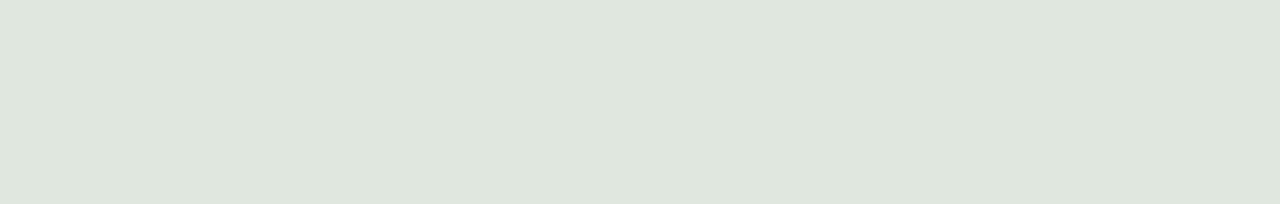
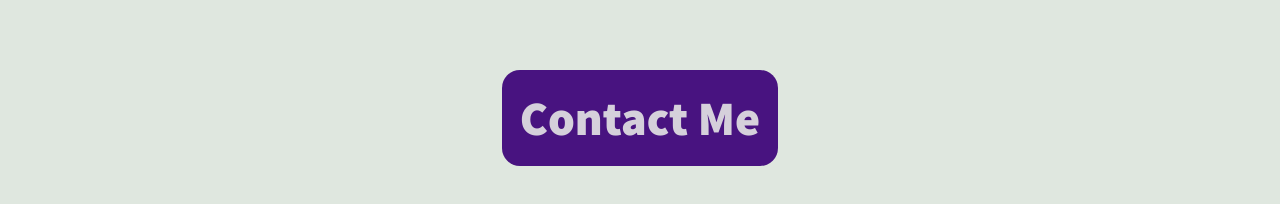
Before and after one commit to jwaltrip/react-portfolio, a React (Create React App) app: page / in a window 1280 px wide. Shown: the part 1332-1536 px from the top of the page. Before the commit the page ends 1352 px from the top, so only its background shows below. Built offline with nearby package versions, Linux system fonts and the light colour scheme.

Commit message:
begin smooth scroll

```diff
--- a/package.json
+++ b/package.json
@@ -3,8 +3,6 @@
   "version": "0.1.0",
   "private": true,
   "dependencies": {
-    "@material-ui/core": "^3.0.2",
-    "@material-ui/icons": "^3.0.1",
     "gh-pages": "^1.2.0",
     "react": "^16.4.2",
     "react-dom": "^16.4.2",
--- a/src/App.js
+++ b/src/App.js
@@ -3,6 +3,7 @@ import './App.css';
 
 import HeaderSection from "./components/HeaderSection";
 import ProjectsSection from "./components/ProjectsSection";
+import ContactFormSection from './components/ContactFormSection';
 
 
 class App extends Component {
@@ -12,7 +13,7 @@ class App extends Component {
       <div className="App">
         <HeaderSection />
         <ProjectsSection />
-        {/*<ContactFormSection />*/}
+        <ContactFormSection />
 
       </div>
     );
--- a/src/components/Project.js
+++ b/src/components/Project.js
@@ -1,7 +1,6 @@
 import React from 'react';
 import Chip from '@material-ui/core/Chip';
 import Avatar from '@material-ui/core/Avatar';
-import GithubIcon from "./GithubIcon";
 
 const Project = (props) => {
   let imageWidth = '100%';
```
Also changed, not shown: 1 other file (tests, documents, lock files or other folders).
